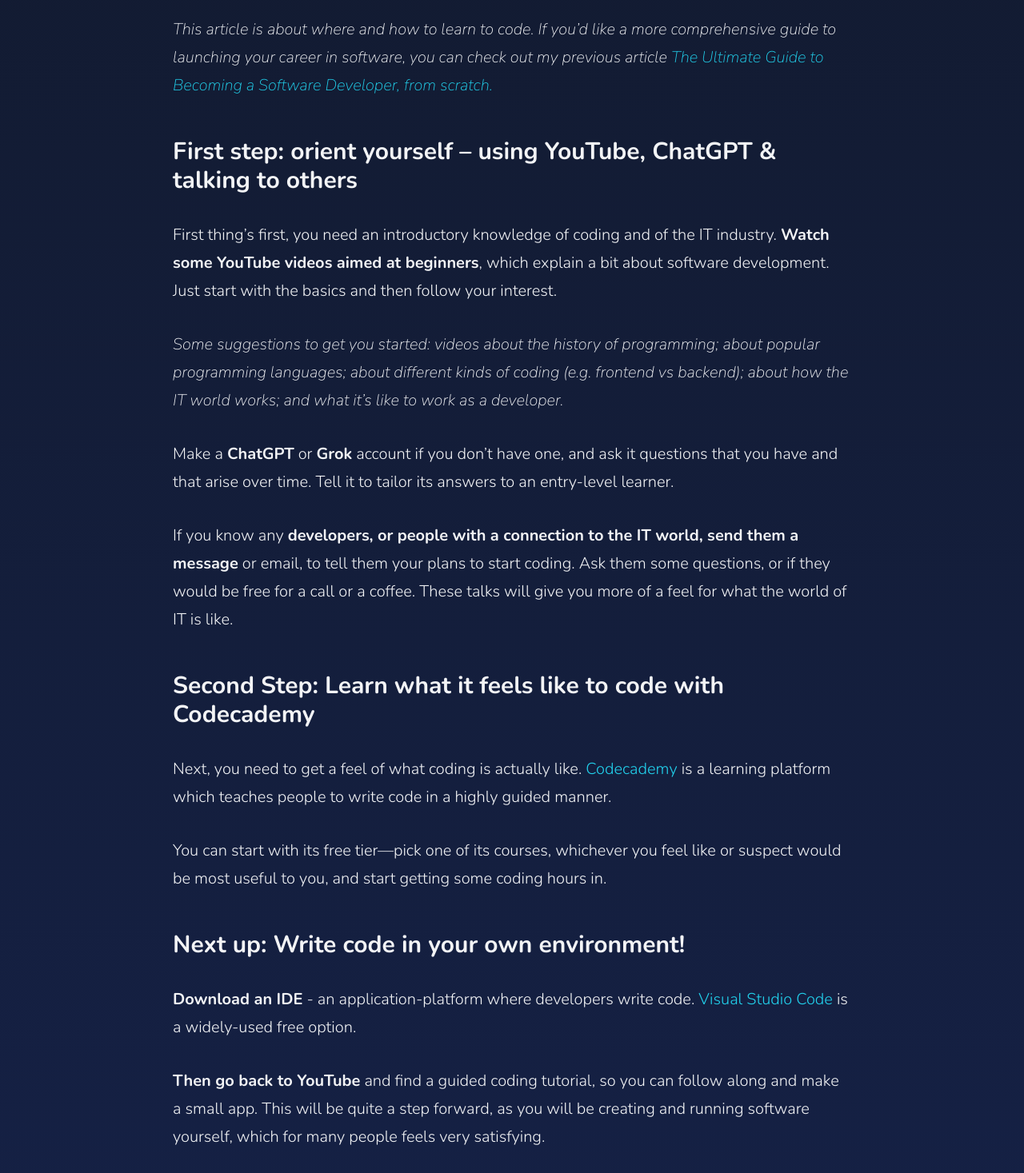
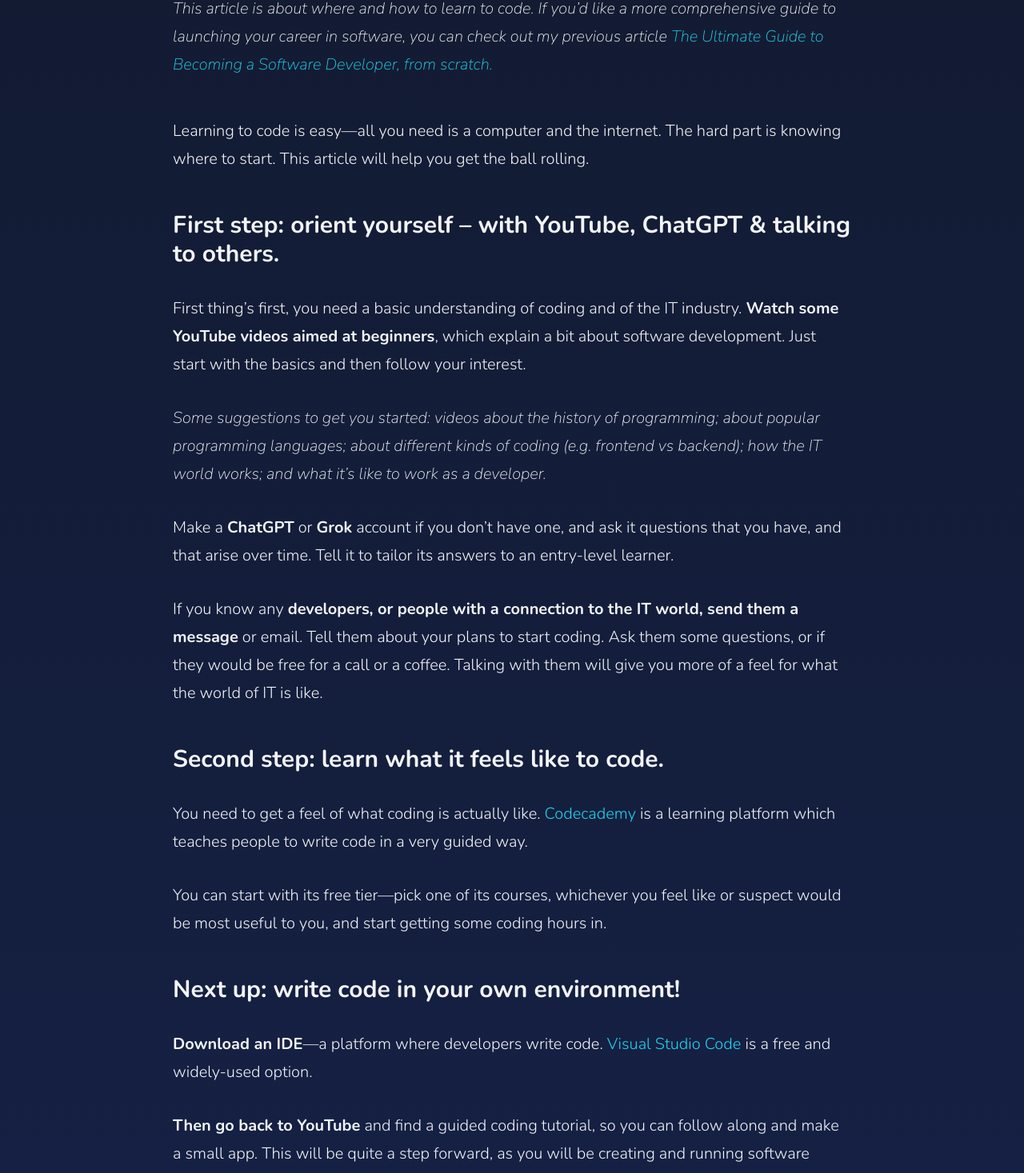
Before and after one commit to blyal/beyond-retail, a Next.js app: page /articles/how-to-start-coding-the-two-minute-guide-for-complete-beginners in a window 1280 px wide. Shown: the part 1012-2479 px from the top of the page at 80% size. Built offline with nearby package versions, Linux system fonts and the light colour scheme.

Commit message:
feat: update articles content

```diff
--- a/src/app/articles/how-to-start-coding-the-two-minute-guide-for-complete-beginners/data.tsx
+++ b/src/app/articles/how-to-start-coding-the-two-minute-guide-for-complete-beginners/data.tsx
@@ -24,11 +24,25 @@
   {
     sectionBlocks: [
       {
+        type: "paragraph",
+        content: (
+          <>
+            Learning to code is easy—all you need is a computer and the
+            internet. The hard part is knowing where to start. This article will
+            help you get the ball rolling.
+          </>
+        ),
+      },
+    ],
+  },
+  {
+    sectionBlocks: [
+      {
         type: "header",
         content: (
           <>
-            First step: orient yourself – using YouTube, ChatGPT & talking to
-            others
+            First step: orient yourself – with YouTube, ChatGPT & talking to
+            others.
           </>
         ),
       },
@@ -36,8 +50,8 @@
         type: "paragraph",
         content: (
           <>
-            First thing’s first, you need an introductory knowledge of coding
-            and of the IT industry.{" "}
+            First thing’s first, you need a basic understanding of coding and of
+            the IT industry.{" "}
             <strong className="font-bold">
               Watch some YouTube videos aimed at beginners
             </strong>
@@ -53,7 +67,7 @@
             <em className="font-extralight">
               Some suggestions to get you started: videos about the history of
               programming; about popular programming languages; about different
-              kinds of coding (e.g. frontend vs backend); about how the IT world
+              kinds of coding (e.g. frontend vs backend); how the IT world
               works; and what it’s like to work as a developer.
             </em>
           </>
@@ -65,7 +79,7 @@
           <>
             Make a <strong className="font-bold">ChatGPT</strong> or{" "}
             <strong className="font-bold">Grok</strong> account if you don’t
-            have one, and ask it questions that you have and that arise over
+            have one, and ask it questions that you have, and that arise over
             time. Tell it to tailor its answers to an entry-level learner.
           </>
         ),
@@ -79,9 +93,10 @@
               developers, or people with a connection to the IT world, send them
               a message
             </strong>{" "}
-            or email, to tell them your plans to start coding. Ask them some
-            questions, or if they would be free for a call or a coffee. These
-            talks will give you more of a feel for what the world of IT is like.
+            or email. Tell them about your plans to start coding. Ask them some
+            questions, or if they would be free for a call or a coffee. Talking
+            with them will give you more of a feel for what the world of IT is
+            like.
           </>
         ),
       },
@@ -91,15 +106,13 @@
     sectionBlocks: [
       {
         type: "header",
-        content: (
-          <>Second Step: Learn what it feels like to code with Codecademy</>
-        ),
+        content: <>Second step: learn what it feels like to code.</>,
       },
       {
         type: "paragraph",
         content: (
           <>
-            Next, you need to get a feel of what coding is actually like.{" "}
+            You need to get a feel of what coding is actually like.{" "}
             <a
               href="https://www.codecademy.com/"
               target="_blank"
@@ -107,8 +120,8 @@
             >
               <span className="hover:underline text-cyan-400">Codecademy</span>
             </a>{" "}
-            is a learning platform which teaches people to write code in a
-            highly guided manner.
+            is a learning platform which teaches people to write code in a very
+            guided way.
           </>
         ),
       },
@@ -128,14 +141,14 @@
     sectionBlocks: [
       {
         type: "header",
-        content: <>Next up: Write code in your own environment!</>,
+        content: <>Next up: write code in your own environment!</>,
       },
       {
         type: "paragraph",
         content: (
           <>
-            <strong className="font-bold">Download an IDE</strong> - an
-            application-platform where developers write code.{" "}
+            <strong className="font-bold">Download an IDE</strong>—a platform
+            where developers write code.{" "}
             <a
               href="https://code.visualstudio.com/"
               target="_blank"
@@ -145,7 +158,7 @@
                 Visual Studio Code
               </span>
             </a>{" "}
-            is a widely-used free option.
+            is a free and widely-used option.
           </>
         ),
       },
@@ -156,8 +169,8 @@
             <strong className="font-bold">Then go back to YouTube</strong> and
             find a guided coding tutorial, so you can follow along and make a
             small app. This will be quite a step forward, as you will be
-            creating and running software yourself, which for many people feels
-            very satisfying.
+            creating and running software yourself, which may feel quite
+            satisfying.
           </>
         ),
       },
@@ -172,6 +185,7 @@
       {
         type: "unordered-list",
         content: [
+          <>
             <a
               href="https://www.youtube.com/@TraversyMedia"
               target="_blank"
@@ -180,7 +194,9 @@
               <em className="font-extralight text-cyan-400 hover:underline">
                 Traversy Media
               </em>
-          </a>,
+            </a>
+          </>,
+          <>
             <a
               href="https://www.youtube.com/@programmingwithmosh"
               target="_blank"
@@ -189,7 +205,8 @@
               <em className="font-extralight text-cyan-400 hover:underline">
                 Programming with Mosh
               </em>
-          </a>,
+            </a>
+          </>,
         ],
       },
     ],
@@ -198,7 +215,7 @@
     sectionBlocks: [
       {
         type: "header",
-        content: <>Finally: level up by joining a video learning platform</>,
+        content: <>Finally: level up by joining a video learning platform...</>,
       },
       {
         type: "paragraph",
@@ -231,23 +248,23 @@
         type: "paragraph",
         content: (
           <>
-            On that note, at this point you should have enough information to be
-            able to pick a particular area of software development (and a main
-            language or technology) to initially focus on. Your chosen area
-            could be one that aligns with your interests, talents, or career
-            goals. If you feel unsure, don’t worry and just pick a popular
-            language to go with (JavaScript or Java will do). If you decide to
-            pivot to something else later, it’s not a problem because most
-            coding languages have a lot in common.
+            By now, you should have enough information to be able to pick a
+            particular area of software development (and a main language or
+            technology) to initially focus on. Your chosen area could be one
+            that aligns with your interests, talents, or career goals. If you
+            feel unsure, don’t worry and just pick a popular language to go with
+            (JavaScript or Java will do). If you decide to pivot to something
+            else later, it’s not a problem because most coding languages have a
+            lot in common.
           </>
         ),
       },
       {
         type: "paragraph",
         content: (
-          <>
-            You will find many good places to learn to code online besides the
-            resources I’ve mentioned, other video platforms, and much more (
+          <em>
+            n.b. There are many fine places that teach coding online besides the
+            resources I’ve mentioned, other video platforms and much more (
             <a
               href="https://www.coursera.org/"
               target="_blank"
@@ -266,7 +283,7 @@
               </span>
             </a>
             , etc.).
-          </>
+          </em>
         ),
       },
     ],
@@ -277,8 +294,8 @@
         type: "header",
         content: (
           <>
-            Moving on: as soon as you feel confident enough, join a learning
-            institution or company.
+            Moving on: as soon as you are able to, join a learning institution
+            or company, preferably in-person.
           </>
         ),
       },
@@ -300,8 +317,8 @@
             Register with a coding school, bootcamp, or university. Or else find
             companies who will let you in the door to get unpaid (or paid!) work
             experience. On the job is where the real learning happens. Start
-            building that resume, collecting those references, and building the
-            foundations of your future.
+            building that resume, collecting references, and laying the
+            foundation for your career in IT.
           </>
         ),
       },
--- a/src/app/articles/how-to-start-coding-the-two-minute-guide-for-complete-beginners/page.tsx
+++ b/src/app/articles/how-to-start-coding-the-two-minute-guide-for-complete-beginners/page.tsx
@@ -8,7 +8,7 @@
       category="Guides & Tutorials"
       title={"How to Start Coding: The 2-Minute Guide for Complete Beginners"}
       subtitle={
-        "Learning to code is easy, all you need is a computer and the internet. Knowing where to start is the hard part. Here’s the guide I wish I’d had when I began my journey as a developer."
+        "Here’s the guide I wish I’d had when I began my journey as a developer."
       }
       dateTime={"2024-12-06"}
       xShareLink={
--- a/src/app/articles/the-ultimate-guide-to-becoming-a-software-engineer-from-scratch/data.tsx
+++ b/src/app/articles/the-ultimate-guide-to-becoming-a-software-engineer-from-scratch/data.tsx
@@ -37,9 +37,9 @@
         type: "paragraph",
         content: (
           <>
-            So far, working in tech has pretty much just been made easier by the
-            arrival of AI, especially for developers. Although the hiring market
-            has its ups and downs, companies are still looking for devs.
+            So far, AI has largely made working in tech easier, particularly for
+            developers. Although the hiring market has its ups and downs,
+            companies are still looking for devs.
           </>
         ),
       },
@@ -55,9 +55,7 @@
       },
       {
         type: "paragraph",
-        content: (
-          <>So for now, don’t worry about AI taking your job, and read on.</>
-        ),
+        content: <>So for now, don’t worry about AI taking your job—read on.</>,
       },
     ],
   },
@@ -71,9 +69,10 @@
         type: "paragraph",
         content: (
           <>
-            It’s important to demystify the journey in your mind as much as
-            possible by having clarity on what the ultimate goal is: become an
-            employed software engineer.
+            It’s important to demystify the journey for yourself as much as
+            possible by clarifying the ultimate goal: become an employed
+            software engineer. Keeping your goal in mind will also help keep you
+            focused, and stop you from going on too many side-quests.
           </>
         ),
       },
@@ -81,12 +80,12 @@
         type: "paragraph",
         content: (
           <>
-            Achieving <em>this</em> goal is the hard part. Afterwards, you’ll be
-            in a good position to continue your growth in whatever other
+            Achieving this particular goal is the hard part. Afterwards, you’ll
+            be in a good position to continue your growth in whatever other
             direction you then desire—either continuing to progress towards
             being a senior developer, or pivoting to an adjacent position such
             as project manager (where you will be at an advantage due to your
-            technical knowledge); or even starting your own business.
+            technical knowledge); or perhaps even starting your own business.
           </>
         ),
       },
@@ -104,7 +103,7 @@
         type: "paragraph",
         content: (
           <>
-            To get employed, you will need{" "}
+            To get employed as a software engineer, you will need{" "}
             <span className="underline">four</span> things:
           </>
         ),
@@ -126,18 +125,38 @@
         type: "paragraph",
         content: (
           <>
-            Of these four elements, I put{" "}
+            Of course, these aren&apos;t the only things you&apos;ll need. As
+            with almost all jobs, you&apos;ll need to be able to learn, adapt,
+            manage your time, cooperate, communicate, etc. Hopefully that
+            doesn&apos;t come as too much of a surprise ;)
+          </>
+        ),
+      },
+      {
+        type: "paragraph",
+        content: (
+          <>
+            Of the four requisite ingredients for employment in software
+            development, I put{" "}
             <strong className="font-bold">technical skills</strong> first for a
             reason. The great thing about software development is that the
             smartest companies know that having technical skills is the thing
             that really matters for a developer, compared to a formal education
-            or a strong CV game. That&apos;s why companies like Google are known
-            for hiring people who have never even been to university.
-            Personally, the most talented developer I know has never had any
-            formal programming education, but due to the value he brings to the
-            table, it matters not one bit to the company he works for. And, now
-            that he’s racked up some experience, his CV looks healthy anyway.
+            or a strong CV game.
           </>
+        ),
+      },
+      {
+        type: "paragraph",
+        content: (
+          <em>
+            note: That&apos;s why companies like Google are known for hiring
+            people who have never even been to university. Personally, the most
+            talented developer I know has never had any formal programming
+            education, but due to the value he brings to the table, it matters
+            not one bit to the company he works for. And, now that he’s racked
+            up some experience, his CV looks quite healthy anyway.
+          </em>
         ),
       },
       {
@@ -164,23 +183,30 @@
         content: <>Get online and start learning to program.</>,
       },
       {
-        type: "unordered-list",
-        content: [
+        type: "paragraph",
+        content: (
           <>
             YouTube is your first port-of-call. Search up simple videos that
             explain what programming is, and how the tech industry works. Find
             out a bit about what different types of programming there are, so
             you can get a flavour for what kind of programmer you might want to
             be.
-          </>,
+          </>
+        ),
+      },
+      {
+        type: "unordered-list",
+        content: [
           <>
-            i.e. if you’re a more visual person, you might like to follow a
-            Front End Developer path, using HTML, JavaScript and CSS to
-            structure and style websites. Or, perhaps you’re a more logical and
-            mathematical person, who might be better suited to Data Analytics or
-            Back End Development. If you’re not sure yet, it doesn’t
-            matter—start somewhere. Your skills will still be useful if you
-            decide to switch later.
+            <em>
+              i.e. if you’re a more visual person, you might like to follow a
+              Front End Developer path, using HTML, JavaScript and CSS to
+              structure and style websites. Or, perhaps you’re a more logical
+              and mathematical person, who might be better suited to Data
+              Analytics or Back End Development. If you’re not sure yet, it
+              doesn’t matter—start somewhere. Your skills will still be useful
+              if you decide to switch later.
+            </em>
           </>,
         ],
       },
@@ -198,15 +224,18 @@
         ),
       },
       {
-        type: "paragraph",
-        content: (
+        type: "unordered-list",
+        content: [
           <>
-            For example, if you’re looking into Front End Development, you will
-            come across the term ‘React’ at some point, which is not exactly a
-            coding language, and you’ll wonder, ‘what is React?’. ChatGPT can
-            explain that to you in simple terms, better than most humans could.
-          </>
-        ),
+            <em>
+              For example, if you’re looking into Front End Development, you
+              will come across the term ‘React’ at some point, which is not
+              exactly a coding language. You’ll wonder, ‘what is React?’.
+              ChatGPT can explain that to you in simple terms, better than most
+              humans could.
+            </em>
+          </>,
+        ],
       },
       {
         type: "paragraph",
@@ -230,10 +259,10 @@
           <>
             You can move around on Codecademy’s different courses and get a feel
             for different languages and types of programming if you like. But
-            you’ll need to eventually pick a language to go deeper on.
+            you’ll eventually need to pick a language to go deeper on.
           </>,
           <>
-            If you’re really not sure, you can ask ChatGPT for advice. Perhaps
+            If you’re not really sure, you can ask ChatGPT for advice. Perhaps
             go with one of the most popular and employable coding languages that
             are also good for beginners. JavaScript or Java are fine options.
           </>,
@@ -323,9 +352,9 @@
         type: "paragraph",
         content: (
           <>
-            Find the most prestigious institution you can, that is also
-            affordable for you—a university, a technical college, a boot camp,
-            some kind of accredited online coding program. <em>Something.</em>
+            Find the most reputable institution that&apos;s in your budget—a
+            university, a technical college, a boot camp, some kind of
+            accredited online coding program. <em>Something.</em>
           </>
         ),
       },
@@ -348,7 +377,7 @@
         type: "unordered-list",
         content: [
           <>
-            Meeting other people who are on the same journey as you. You can
+            Meeting other people who are on the same journey, where you can
             compete, collaborate, and inspire each other on.
           </>,
           <>
@@ -426,7 +455,7 @@
         content: (
           <>
             I don’t want to give too much CV-building advice. There’s countless
-            resources online for that. I would only add, keep it relatively
+            resources online for that. I would only suggest, keep it relatively
             short, and cut the irrelevant stuff that tech companies will be
             uninterested in. If, for example, you have a philosophy degree or
             worked as a hotel manager, you might include those as they suggest
@@ -447,8 +476,9 @@
             taken. Find and add any contacts you have on LinkedIn. Add any of
             your past skills and awards to your page, as well as your newfound
             coding skills. Use LinkedIn’s free month of Premium and do a few
-            LinkedIn coding courses, which you can display on your profile.
-            Having a good LinkedIn profile is underrated.
+            coding courses on their education platform, which will land you some
+            certificates that you can directly display on your profile. Having a
+            good LinkedIn profile is underrated.
           </>
         ),
       },
@@ -583,7 +613,7 @@
         type: "paragraph",
         content: (
           <>
-            And, one day, suddenly, you will realise that: you{" "}
+            And, one day, you will suddenly realise: you{" "}
             <span className="underline">are</span> a software developer, and you
             have skills that make you valuable to people. That&apos;s when the
             real work begins ;)
```
Lines whose indentation alone changed are shown as unchanged.
